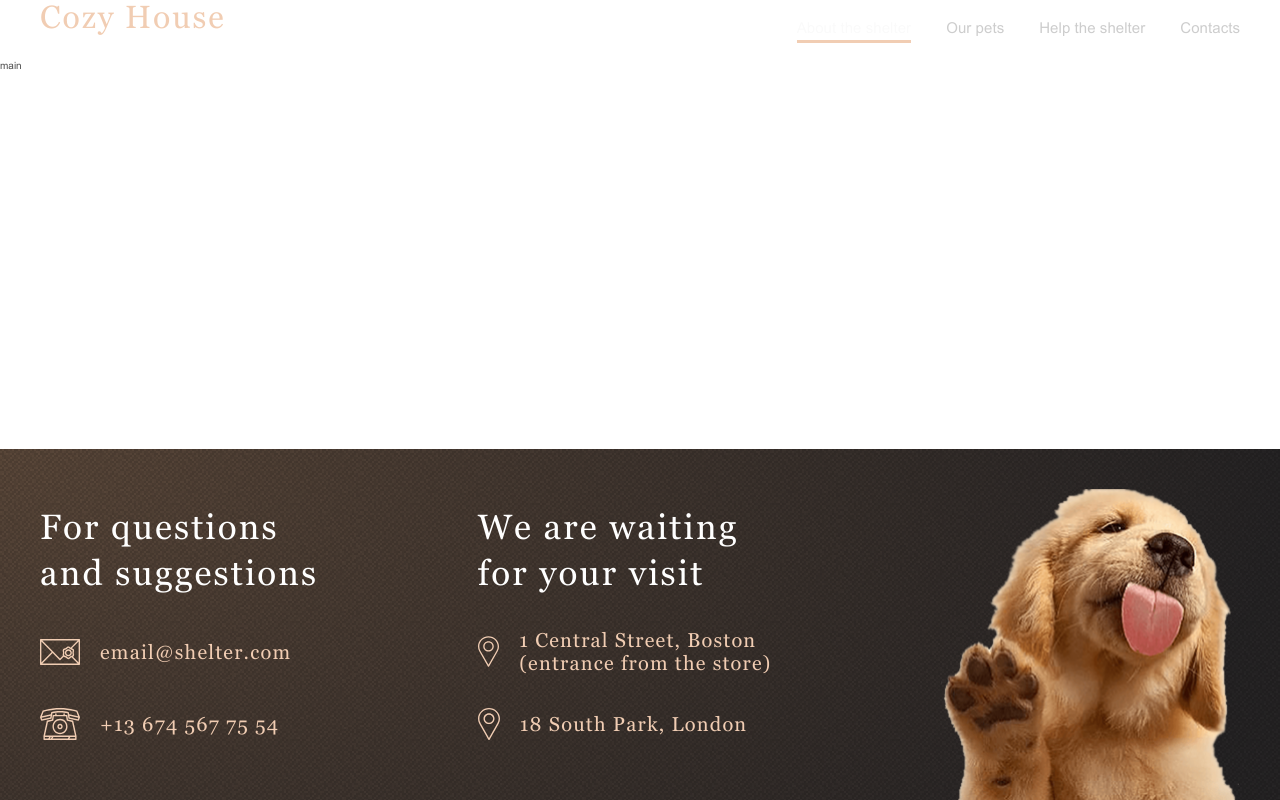
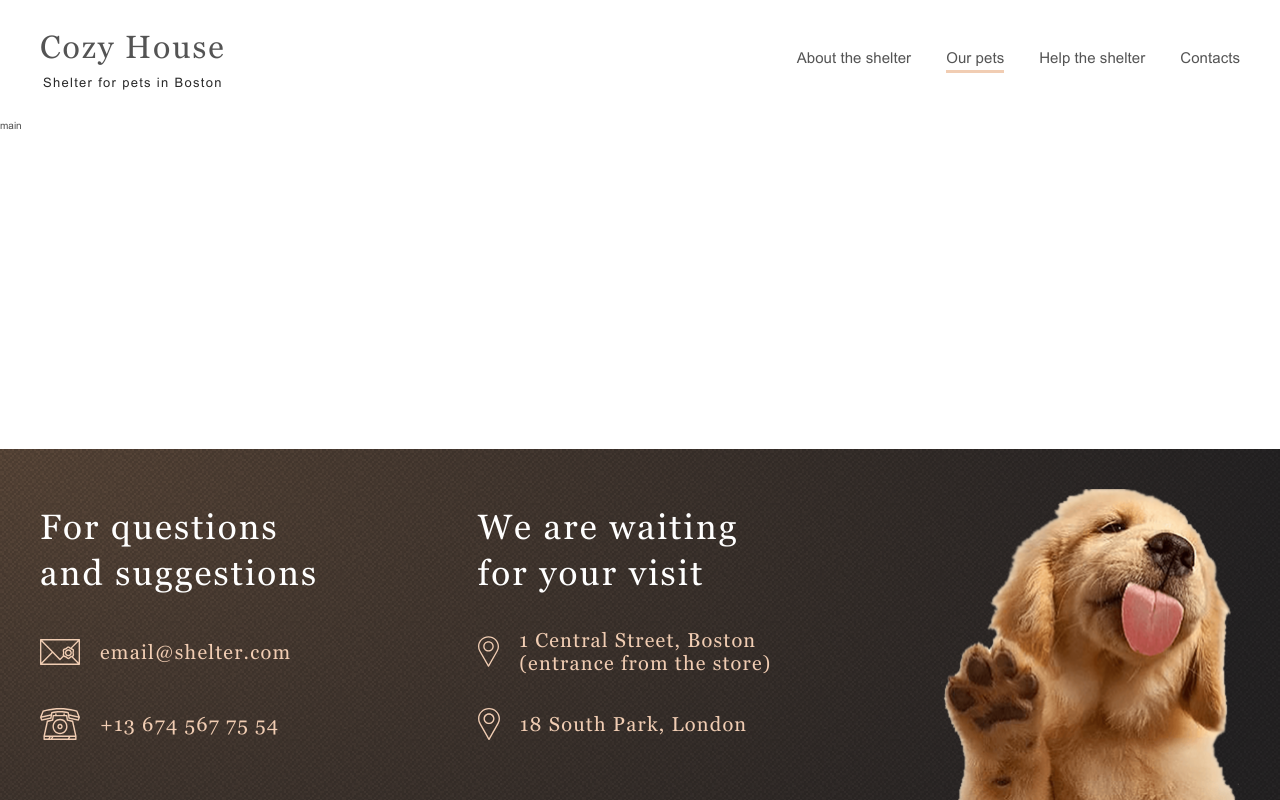
Before and after one commit to antiqqt/Stage1, a website: page shelter/pages/pets/index.html in a window 1280 px wide. Drawn offline with Linux system fonts and the light colour scheme.

Commit message:
feat: add header and footer to pets page

```diff
--- a/shelter/pages/pets/index.html
+++ b/shelter/pages/pets/index.html
@@ -22,32 +22,43 @@
     <div class="body__container">
       <!-- Header -->
       <div class="header-wrapper">
-        <header class="header">
+        <header class="header header--pets">
           <!-- Logo -->
           <a class="logo header__logo" href="../main/">
-            <h1 class="logo__title">Cozy House</h1>
-            <p class="logo__subtitle">Shelter for pets in Boston</p>
+            <h1 class="logo__title logo__title--dark">Cozy House</h1>
+            <p class="logo__subtitle logo__subtitle--dark">
+              Shelter for pets in Boston
+            </p>
           </a>
 
           <!-- Navigation -->
           <nav class="nav">
             <ul class="nav__list">
               <li class="nav__item">
-                <a class="nav__link nav__link--active" href="#about">
+                <a class="nav__link nav__link--dark" href="#about">
                   About the shelter
                 </a>
               </li>
 
               <li class="nav__item">
-                <a class="nav__link" href="#our-friends"> Our pets</a>
+                <a
+                  class="nav__link nav__link--dark nav__link--active nav__link--active--dark"
+                  href="#our-friends"
+                >
+                  Our pets</a
+                >
               </li>
 
               <li class="nav__item">
-                <a class="nav__link" href="#help"> Help the shelter</a>
+                <a class="nav__link nav__link--dark" href="#help">
+                  Help the shelter</a
+                >
               </li>
 
               <li class="nav__item">
-                <a class="nav__link" href="#footer"> Contacts</a>
+                <a class="nav__link nav__link--dark" href="#footer">
+                  Contacts</a
+                >
               </li>
             </ul>
           </nav>
@@ -55,9 +66,7 @@
       </div>
 
       <!-- Main -->
-      <main class="main">
-        main
-      </main>
+      <main class="main">main</main>
 
       <!-- Footer -->
       <footer class="footer" id="footer">
--- a/shelter/pages/pets/scss/_layout.scss
+++ b/shelter/pages/pets/scss/_layout.scss
@@ -14,21 +14,17 @@
 }
 
 // Header
-.header-wrapper {
-  position: relative;
-}
-
 .header {
   width: 100%;
   padding-right: 40px;
   padding-left: 40px;
   display: flex;
   justify-content: space-between;
-}
 
-.header--absolute {
-  position: absolute;
-  top: 60px;
+  &--pets {
+    padding-top: 30px;
+    padding-bottom: 30px;
+  }
 }
 
 .logo {
@@ -43,6 +39,10 @@
     letter-spacing: 0.06em;
     line-height: 110%;
     color: $color-primary;
+
+    &--dark {
+      color: $color-dark-l;
+    }
   }
 
   &__subtitle {
@@ -52,6 +52,10 @@
     line-height: 15px;
     text-align: center;
     color: $color-light-xl;
+
+    &--dark {
+      color: $color-dark-3xl;
+    }
   }
 }
 
@@ -78,11 +82,24 @@
 
     // Added to adjust element precisely
     letter-spacing: 0.0042em;
+
+    &--dark {
+      color: $color-dark-l;
+
+      // Change on hover
+      &:hover {
+        color: $color-dark-3xl;
+      }
+    }
   }
 
   &__link--active {
     color: $color-light-s;
     border-bottom: 3px solid $color-primary;
+
+    &--dark {
+      color: $color-dark-l;
+    }
   }
 }
 
@@ -95,6 +112,10 @@
   padding-top: 80px;
   padding-right: 40px;
   padding-left: 40px;
+
+  &--dark {
+    background-color: $color-light-l;
+  }
 }
 
 // Footer
```
Also changed, not shown: shelter/pages/pets/scss/main.css.
